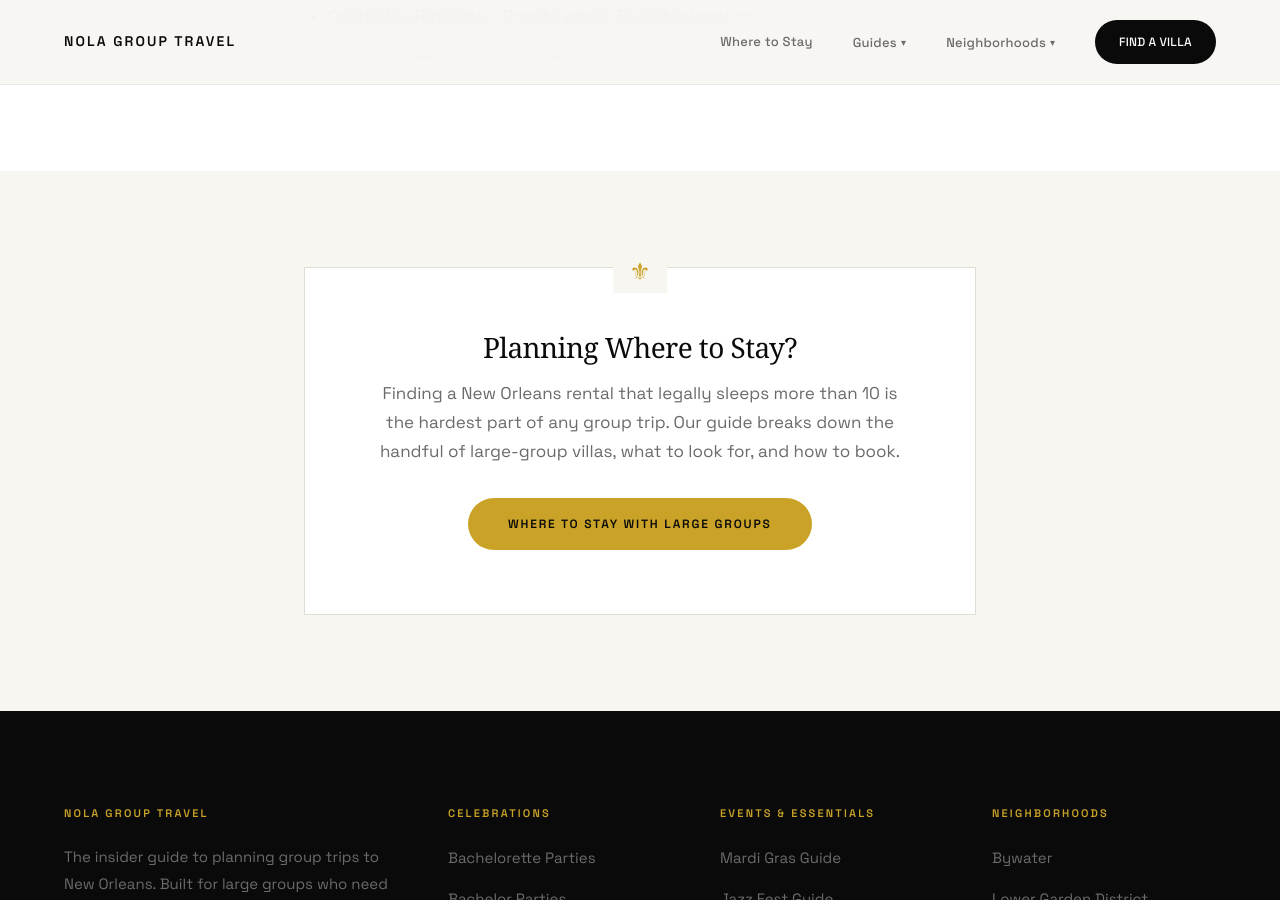
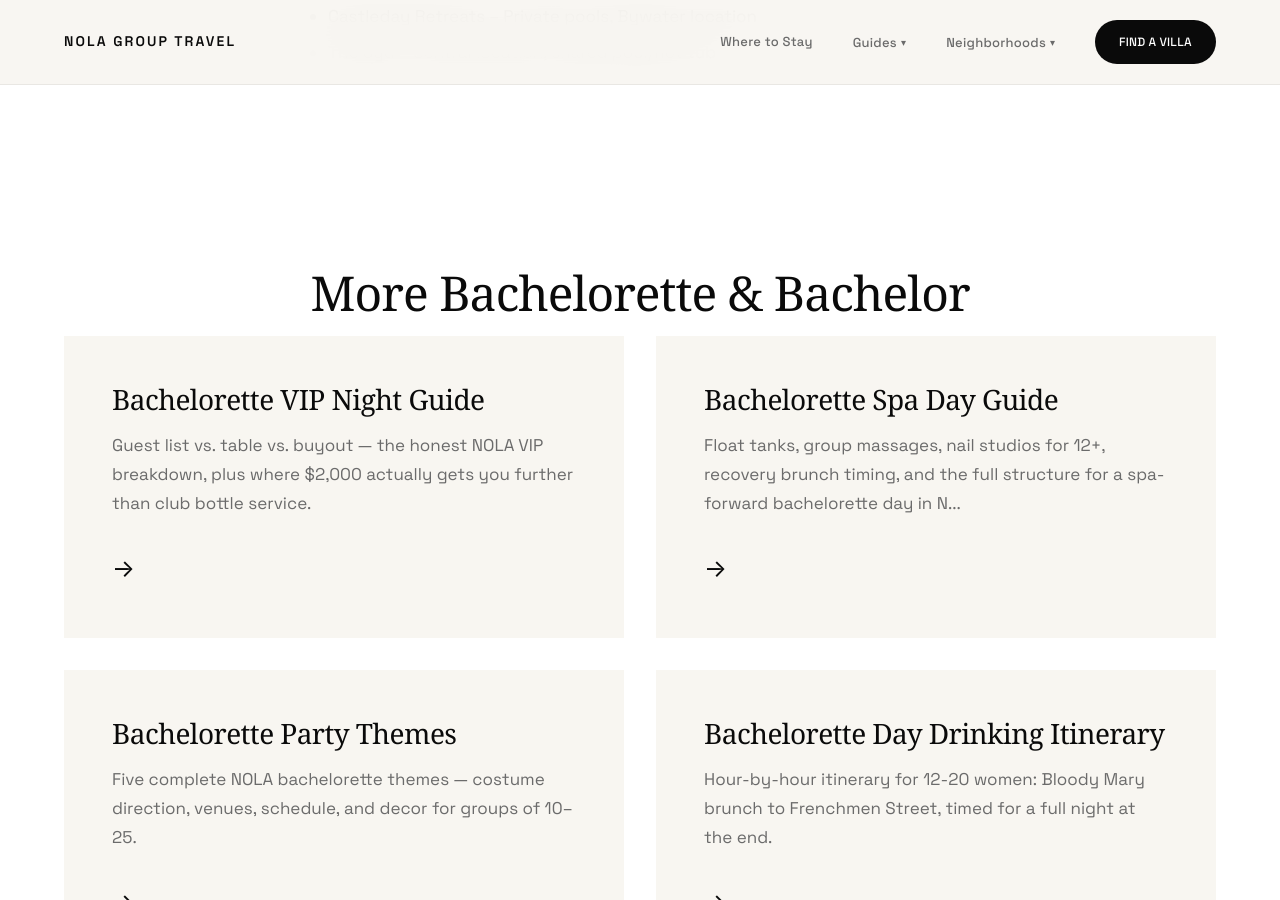
Before and after one commit to sjworth-dev/nola-group-travel, a Jekyll site: the page built from _guides/bachelor-party.md, in a window 1280 px wide and 900 px high, scrolled down 7788 px. Built offline with Jekyll 4.4.1, drawn with Linux system fonts in a browser that asks for light colours; some web fonts are replaced; some of the changed text lies outside the part shown.

Commit message:
seo: add /guides/ and /neighborhoods/ index pages, related-guides block on every guide, and nav/footer/home links — un-orphans ~290 pages
Co-Authored-By: Claude Fable 5 <noreply@anthropic.com>

```diff
--- a/_includes/footer.html
+++ b/_includes/footer.html
@@ -30,6 +30,7 @@
           <li><a href="{{ '/guides/restaurant-guide/' | relative_url }}">Restaurants for Groups</a></li>
           <li><a href="{{ '/guides/transportation-guide/' | relative_url }}">Getting Around</a></li>
           <li><a href="{{ '/events/' | relative_url }}">Festival Dates</a></li>
+          <li><a href="{{ '/guides/' | relative_url }}">All {{ site.guides | size }} Guides</a></li>
         </ul>
       </div>
       <div class="footer-links">
--- a/_includes/header.html
+++ b/_includes/header.html
@@ -31,6 +31,7 @@
             <span class="dropdown-label">Essentials</span>
             <a href="{{ '/guides/restaurant-guide/' | relative_url }}">Restaurants</a>
             <a href="{{ '/guides/transportation-guide/' | relative_url }}">Getting Around</a>
+            <a href="{{ '/guides/' | relative_url }}">All {{ site.guides | size }} Guides →</a>
           </div>
         </div>
       </div>
--- a/_layouts/guide.html
+++ b/_layouts/guide.html
@@ -18,6 +18,27 @@ layout: default
     </div>
   </div>
 
+  {% if page.collection == "guides" %}
+  {% assign related = site.guides | where: "category", page.category | where_exp: "g", "g.url != page.url" | sort: "date" | reverse %}
+  {% if related.size > 0 %}
+  <section class="guides-grid related-guides">
+    <div class="container">
+      <h2>More {{ page.category | default: "Guides" }}</h2>
+      <div class="card-grid">
+        {% for g in related limit: 4 %}
+        <a href="{{ g.url | relative_url }}" class="card">
+          <h3>{{ g.card_title | default: g.title }}</h3>
+          <p>{{ g.card_description | default: g.description | truncate: 140 }}</p>
+          <div class="card-arrow">→</div>
+        </a>
+        {% endfor %}
+      </div>
+      <p class="section-subtitle" style="margin-top: 2rem;"><a href="{{ '/guides/' | relative_url }}">Browse all {{ site.guides | size }} guides →</a></p>
+    </div>
+  </section>
+  {% endif %}
+  {% endif %}
+
   <aside class="guide-cta">
     <div class="container container-narrow">
       <div class="cta-box">
--- a/_layouts/home.html
+++ b/_layouts/home.html
@@ -11,7 +11,7 @@ layout: default
     <p class="hero-subtitle">Real advice from locals who've helped plan hundreds of group trips. Not a travel blog—actual help for large groups.</p>
     <div class="hero-cta">
       <a href="{{ '/where-to-stay/' | relative_url }}" class="btn btn-primary">Find Accommodations</a>
-      <a href="{{ '/guides/bachelorette-party/' | relative_url }}" class="btn btn-secondary">Browse Guides</a>
+      <a href="{{ '/guides/' | relative_url }}" class="btn btn-secondary">Browse All {{ site.guides | size }} Guides</a>
     </div>
   </div>
   <div class="hero-fleur">⚜</div>
@@ -123,6 +123,7 @@ layout: default
         <div class="card-arrow">→</div>
       </a>
     </div>
+    <p class="section-subtitle" style="margin-top: 2.5rem; text-align: center;"><a href="{{ '/guides/' | relative_url }}">Browse the full library — {{ site.guides | size }} guides, organized by category →</a></p>
   </div>
 </section>
 
@@ -162,6 +163,7 @@ layout: default
         <div class="card-arrow">→</div>
       </a>
     </div>
+    <p class="section-subtitle" style="margin-top: 2.5rem; text-align: center;"><a href="{{ '/neighborhoods/' | relative_url }}">See all {{ site.neighborhoods | size }} neighborhood guides →</a></p>
   </div>
 </section>
 
--- /dev/null
+++ b/guides/index.html
@@ -0,0 +1,58 @@
+---
+layout: default
+title: "All Group Travel Guides — New Orleans"
+description: "Every guide on the site, organized by category: planning, activities, nightlife, food, festivals, and more — all written for groups of 10-30 in New Orleans."
+permalink: /guides/
+---
+
+{% assign category_order = "Planning & Logistics|Activities & Day Trips|Nightlife & Music|Festivals & Events|Food & Drink|Culture & History|Villa Life|Weddings & Celebrations|Bachelorette & Bachelor|Corporate Retreats|Friends & Family" | split: "|" %}
+
+<section class="hero">
+  <div class="container">
+    <h1>
+      <span>{{ site.guides | size }} Guides</span>
+      All Group Travel Guides
+    </h1>
+    <p class="hero-subtitle">Every guide we've written for planning a large-group trip to New Orleans, organized by category. All of it free, all of it local.</p>
+  </div>
+  <div class="hero-fleur">⚜</div>
+</section>
+
+<section class="guides-grid">
+  <div class="container">
+    <p class="section-subtitle">
+      {% for cat in category_order %}<a href="#{{ cat | slugify }}">{{ cat }}</a>{% unless forloop.last %} · {% endunless %}{% endfor %}
+    </p>
+  </div>
+</section>
+
+{% for cat in category_order %}
+{% assign cat_guides = site.guides | where: "category", cat | sort: "title" %}
+{% if cat_guides.size > 0 %}
+<section class="guides-grid" id="{{ cat | slugify }}" {% cycle 'guide-index-bg': '', 'style="background: var(--color-cream);"' %}>
+  <div class="container">
+    <h2>{{ cat }}</h2>
+    <p class="section-subtitle">{{ cat_guides.size }} guide{% if cat_guides.size != 1 %}s{% endif %}</p>
+    <div class="card-grid">
+      {% for g in cat_guides %}
+      <a href="{{ g.url | relative_url }}" class="card">
+        <h3>{{ g.card_title | default: g.title }}</h3>
+        <p>{{ g.card_description | default: g.description | truncate: 140 }}</p>
+        <div class="card-arrow">→</div>
+      </a>
+      {% endfor %}
+    </div>
+  </div>
+</section>
+{% endif %}
+{% endfor %}
+
+<section class="cta-section">
+  <div class="container">
+    <h2>Need Accommodations for Large Groups?</h2>
+    <p>Most New Orleans rentals cap at 10 guests. A small number of villas are purpose-built for large groups—here's where to find them, what to look for, and how to book.</p>
+    <div class="cta-buttons">
+      <a href="{{ '/where-to-stay/' | relative_url }}" class="btn btn-primary">Where to Stay With Large Groups</a>
+    </div>
+  </div>
+</section>
--- /dev/null
+++ b/neighborhoods/index.html
@@ -0,0 +1,42 @@
+---
+layout: default
+title: "New Orleans Neighborhoods for Group Trips"
+description: "Every New Orleans neighborhood guide on the site — where to stay, what each area feels like, and how groups of 10-30 should use it."
+permalink: /neighborhoods/
+---
+
+<section class="hero">
+  <div class="container">
+    <h1>
+      <span>{{ site.neighborhoods | size }} Neighborhoods</span>
+      Explore New Orleans
+    </h1>
+    <p class="hero-subtitle">What each part of the city actually feels like, where groups should base themselves, and where you go every night.</p>
+  </div>
+  <div class="hero-fleur">⚜</div>
+</section>
+
+<section class="guides-grid">
+  <div class="container">
+    <div class="card-grid">
+      {% assign hoods = site.neighborhoods | sort: "title" %}
+      {% for n in hoods %}
+      <a href="{{ n.url | relative_url }}" class="card">
+        <h3>{{ n.card_title | default: n.title }}</h3>
+        <p>{{ n.card_description | default: n.description | truncate: 140 }}</p>
+        <div class="card-arrow">→</div>
+      </a>
+      {% endfor %}
+    </div>
+  </div>
+</section>
+
+<section class="cta-section">
+  <div class="container">
+    <h2>Need Accommodations for Large Groups?</h2>
+    <p>Most New Orleans rentals cap at 10 guests. A small number of villas are purpose-built for large groups—here's where to find them, what to look for, and how to book.</p>
+    <div class="cta-buttons">
+      <a href="{{ '/where-to-stay/' | relative_url }}" class="btn btn-primary">Where to Stay With Large Groups</a>
+    </div>
+  </div>
+</section>
```
Also changed, not shown: other parts of _includes/footer.html (+1 -0 lines), other parts of _includes/header.html (+1 -0 lines).
